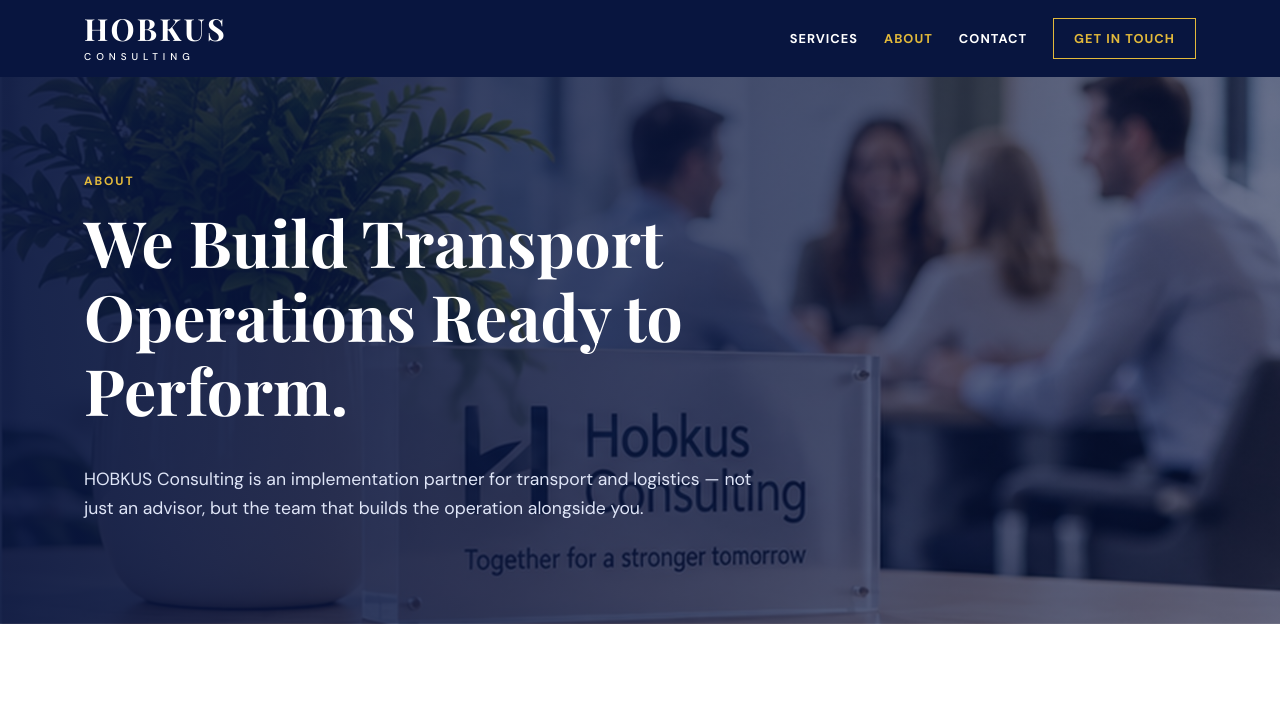
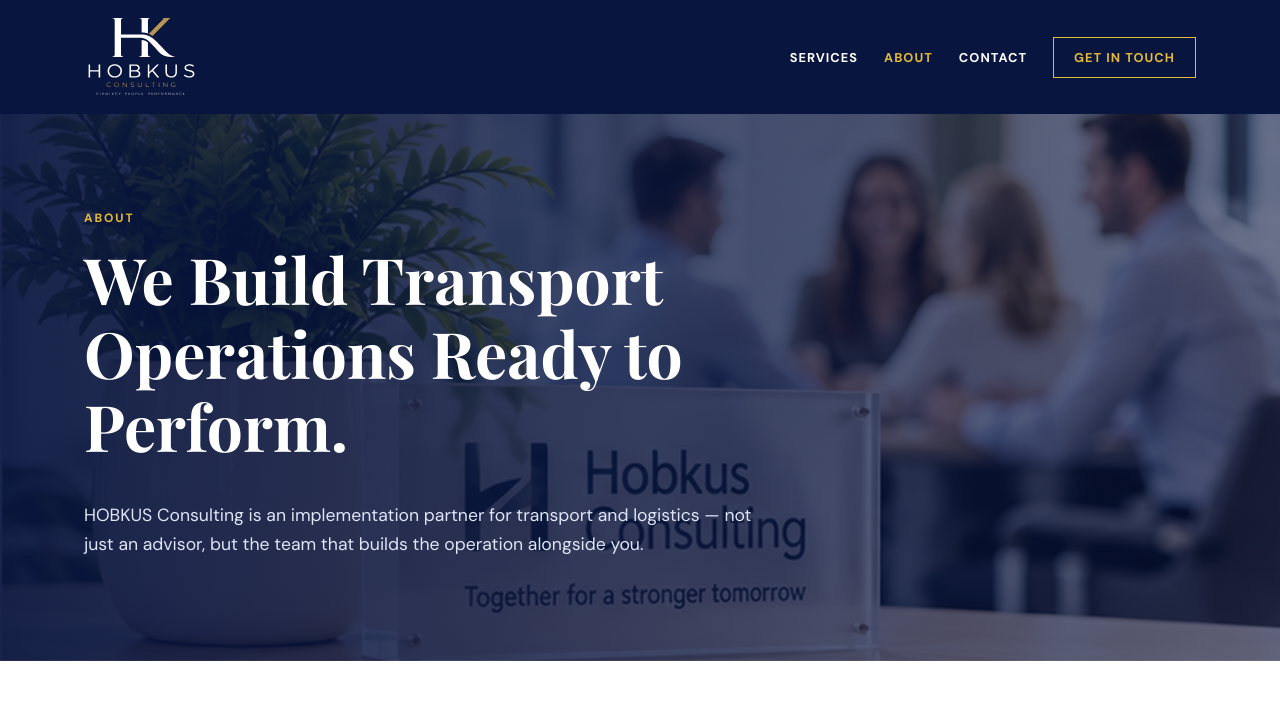
Before and after one commit to Anduka85/hobkusconsulting, a plain HTML site: page about.html in a window 1280 px wide. Shown: the top 709 px of the page. Drawn offline with nearby package versions, Linux system fonts and the light colour scheme.

Commit message:
Add logo image to About page header

```diff
--- a/about.html
+++ b/about.html
@@ -3,7 +3,9 @@
 <link rel="preconnect" href="https://fonts.googleapis.com"><link rel="preconnect" href="https://fonts.gstatic.com" crossorigin>
 <link href="https://fonts.googleapis.com/css2?family=DM+Sans:wght@400;500;700&family=Playfair+Display:wght@600;700&display=swap" rel="stylesheet">
 <link rel="stylesheet" href="style.css"></head><body>
-<header><div class="wrap"><a class="logo" href="index.html">HOBKUS<small>CONSULTING</small></a>
+<header><div class="wrap"><a class="logo" href="index.html">
+  <img src="img/hobkus-logo.svg" alt="HOBKUS Consulting" style="width:115px;height:auto;display:block;">
+</a>
 <nav><a href="services.html">Services</a><a href="about.html" class="active">About</a><a href="contact.html">Contact</a><a class="btn-o" href="contact.html">Get in touch</a></nav></div></header>
 <section class="hero " style="background-image:linear-gradient(90deg,rgba(8,21,63,.93),rgba(8,21,63,.6)),url(img/hero-about.jpg)"><div class="wrap"><p class="eyebrow">About</p><h1>We Build Transport Operations Ready to Perform.</h1><p class="lead">HOBKUS Consulting is an implementation partner for transport and logistics — not just an advisor, but the team that builds the operation alongside you.</p></div></section><section class="white light"><div class="wrap split" style="align-items:start"><div class="about-text"><p class="eyebrow">Who we are</p><h2>Built From the Ground Up, Like the Operations We Deliver</h2>
 <p class="muted">HOBKUS was founded with a clear conviction: the gap between a transport business idea and a functioning operation is not a strategy problem — it is an implementation problem.</p>
```
